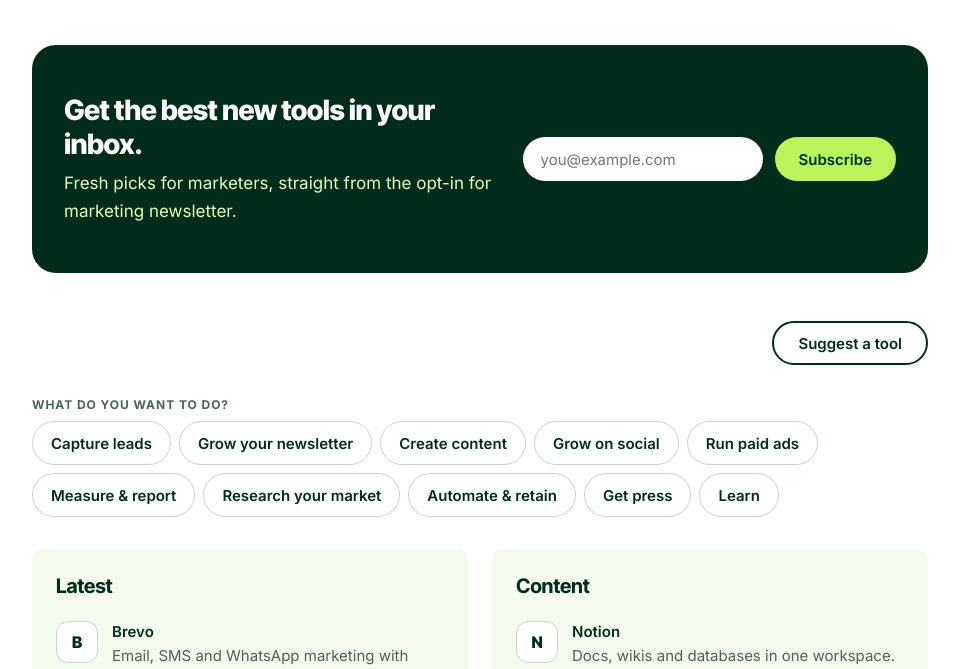
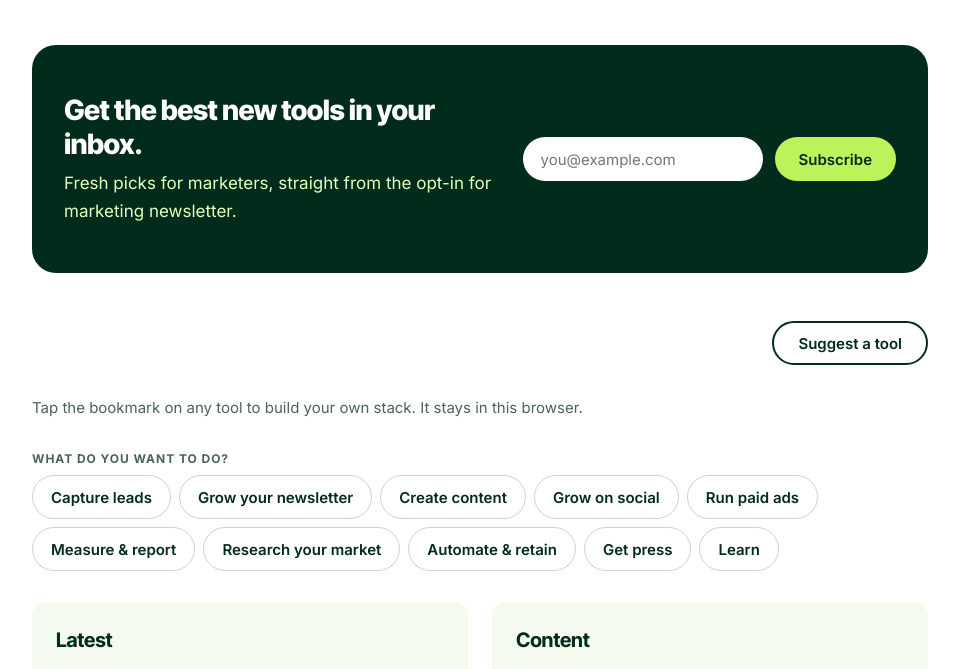
Before and after one commit to omsdq/opt-in-marketing-tools, a plain HTML site: page index.html in a window 1280 px wide. Shown: the part 261-930 px from the top of the page, without its empty margins (160-1119 px from the left). Drawn offline with Linux system fonts and the light colour scheme.

Commit message:
Add Saved Stacks: bookmark tools into a personal stack (stored in the browser)
Co-Authored-By: Claude Sonnet 5.5 <noreply@anthropic.com>
Claude-Session: https://claude.ai/code/session_01F35acnEK3xq7Ubcj68R4Fm

```diff
--- a/index.html
+++ b/index.html
@@ -16,6 +16,9 @@
 .chip:hover{border-color:#012b1b!important}
 .chip:focus-visible,.chip-clear:focus-visible{outline:2px solid #3d6b14;outline-offset:3px}
 body{margin:0}
+.save:hover{background:#e5ffb8}
+.save:focus-visible,.unsave:focus-visible,.stack-copy:focus-visible,.stack-clear:focus-visible{outline:2px solid #3d6b14;outline-offset:3px}
+#mystack section .stack-copy:focus-visible,#mystack section .stack-clear:focus-visible{outline-color:#bcf35b}
 a{color:inherit}
 .row:hover{background:#ffffff}
 .nav:hover{background:#f5faee}
@@ -62,6 +65,7 @@ a{color:inherit}
 <a class="ghost" href="https://tally.so/r/Ar7eGl" target="_blank" rel="noopener noreferrer" style="display: inline-flex; align-items: center; height: 44px; box-sizing: border-box; padding: 0 24px; border: 2px solid #012b1b; border-radius: 999px; font-size: 15px; font-weight: 600; color: #012b1b; text-decoration: none">Suggest a tool</a>
 </div>
 
+<div id="mystack"></div>
 <div id="usecases" style="display: flex; flex-wrap: wrap; gap: 8px"></div>
 <div id="usecase-info" aria-live="polite" style="display: none; font-size: 15px; line-height: 22px; color: #4b6358"></div>
 <div id="latest" style="display: flex; flex-wrap: wrap; gap: 24px; align-items: flex-start">
@@ -295,18 +299,30 @@ const H="font-family: 'Inter Tight', 'SF Pro Display', -apple-system, system-ui,
 const chev='<svg width="18" height="18" viewBox="0 0 24 24" fill="none" stroke="currentColor" stroke-width="2" stroke-linecap="round" stroke-linejoin="round" aria-hidden="true"><path d="M6 9l6 6 6-6"/></svg>';
 const cols={colLeft:[['Latest',latest],['AI',ai],['AI writing',aiWriting],['Design',design],['Automation',automation],['Social',social],['LinkedIn',linkedin],['Influencer marketing',influencer],['Paid media',paidMedia],['Education',education]],
 colRight:[['Content',content],['Editing',editing],['Operations',operations],['Email',email],['Website building',website],['Research',research],['Creative ops',creativeOps],['CRO',cro],['Local SEO',localSeo],['PR',pr],['Paid ads',paidAds]]};
+const SK='otm-stack';
+const ALL={};for(const k in cols)cols[k].forEach(c=>{if(c[0]!=='Latest')c[1].forEach(i=>{ALL[i.name]=i;});});
+let stack=[];try{stack=JSON.parse(localStorage.getItem(SK)||'[]').filter(n=>ALL[n]);}catch(e){stack=[];}
+function persist(){try{localStorage.setItem(SK,JSON.stringify(stack));}catch(e){}}
+const saved=n=>stack.indexOf(n)>-1;
+function stackUI(){const el=document.getElementById('mystack');if(!el)return;
+if(!stack.length){el.innerHTML='<p style="margin:0;font-size:15px;line-height:22px;color:#4b6358">Tap the bookmark on any tool to build your own stack. It stays in this browser.</p>';return;}
+el.innerHTML='<section style="background:#012b1b;border-radius:12px;padding:24px;display:flex;flex-direction:column;gap:16px"><h3 style="margin:0;'+H+';font-size:20px;line-height:26px;font-weight:700;letter-spacing:-0.01em;color:#ffffff">My stack \u00b7 '+stack.length+'</h3><div style="display:flex;flex-wrap:wrap;gap:8px">'+stack.map(n=>'<span style="display:inline-flex;align-items:center;border-radius:999px;background:#e5ffb8;color:#012b1b;font-size:15px;font-weight:600"><a href="'+esc(withUtm(ALL[n].url))+'" target="_blank" rel="noopener noreferrer" style="padding:10px 4px 10px 16px;text-decoration:none">'+esc(n)+'</a><button type="button" class="unsave" data-n="'+esc(n)+'" aria-label="Remove '+esc(n)+' from my stack" style="width:44px;height:44px;border:0;background:transparent;color:#012b1b;font-size:18px;cursor:pointer;border-radius:999px">\u00d7</button></span>').join('')+'</div><div style="display:flex;flex-wrap:wrap;align-items:center;gap:8px"><button type="button" class="stack-copy" style="height:44px;padding:0 24px;border:0;border-radius:999px;background:#bcf35b;color:#012b1b;font-family:inherit;font-size:15px;font-weight:600;cursor:pointer">Copy list</button><button type="button" class="stack-clear" style="min-height:44px;padding:0 16px;border:0;background:transparent;color:#e5ffb8;font-family:inherit;font-size:15px;font-weight:600;text-decoration:underline;cursor:pointer">Clear</button></div></section>';}
 function favicon(url){try{return 'https://www.google.com/s2/favicons?domain='+new URL(url).hostname+'&sz=64';}catch(e){return '';}}
 function withUtm(url){try{const u=new URL(url);if(u.hostname.endsWith('optinformarketing.substack.com'))return url;u.searchParams.set('utm_source','optinformarketing');u.searchParams.set('utm_medium','directory');return u.toString();}catch(e){return url;}}
-function row(i){const fav=favicon(i.url);return '<a class="row" href="'+esc(withUtm(i.url))+'" target="_blank" rel="noopener noreferrer" style="display: flex; align-items: flex-start; gap: 14px; padding: 10px; margin: 0 -10px; border-radius: 12px; text-decoration: none; color: inherit"><div style="width:40px;height:40px;flex:none;border-radius:12px;border:1px solid #c9d6cd;overflow:hidden;background:#fff;display:flex;align-items:center;justify-content:center;"><img src="'+fav+'" alt="" width="28" height="28" style="width:28px;height:28px;object-fit:contain;display:block;" onerror="this.parentNode.innerHTML=\'<span style=&quot;font-family:Inter Tight,sans-serif;font-size:16px;font-weight:800;color:#012b1b&quot;>'+esc(i.initial)+'</span>\'"></div><div style="min-width: 0; display: flex; flex-direction: column; gap: 2px"><span style="font-size: 15px; line-height: 22px; font-weight: 600">'+esc(i.name)+'</span><span style="font-size: 15px; line-height: 22px; color: #4b6358">'+esc(i.desc)+'</span></div></a>';}
+function rowA(i){const fav=favicon(i.url);return '<a class="row" href="'+esc(withUtm(i.url))+'" target="_blank" rel="noopener noreferrer" style="display: flex; align-items: flex-start; gap: 14px; padding: 10px 54px 10px 10px; margin: 0; border-radius: 12px; text-decoration: none; color: inherit"><div style="width:40px;height:40px;flex:none;border-radius:12px;border:1px solid #c9d6cd;overflow:hidden;background:#fff;display:flex;align-items:center;justify-content:center;"><img src="'+fav+'" alt="" width="28" height="28" style="width:28px;height:28px;object-fit:contain;display:block;" onerror="this.parentNode.innerHTML=\'<span style=&quot;font-family:Inter Tight,sans-serif;font-size:16px;font-weight:800;color:#012b1b&quot;>'+esc(i.initial)+'</span>\'"></div><div style="min-width: 0; display: flex; flex-direction: column; gap: 2px"><span style="font-size: 15px; line-height: 22px; font-weight: 600">'+esc(i.name)+'</span><span style="font-size: 15px; line-height: 22px; color: #4b6358">'+esc(i.desc)+'</span></div></a>';}
+function row(i){const on=saved(i.name);return '<div style="position:relative;margin:0 -10px">'+rowA(i)+'<button type="button" class="save" data-n="'+esc(i.name)+'" aria-pressed="'+on+'" aria-label="Save '+esc(i.name)+' to my stack" style="position:absolute;right:4px;top:9px;width:44px;height:44px;border:0;border-radius:999px;background:transparent;color:#012b1b;display:flex;align-items:center;justify-content:center;cursor:pointer"><svg width="20" height="20" viewBox="0 0 24 24" fill="'+(on?'currentColor':'none')+'" stroke="currentColor" stroke-width="2" stroke-linejoin="round" aria-hidden="true"><path d="M6 3h12v18l-6-4-6 4z"/></svg></button></div>';}
 function card(title,items){const o=!!open[title];const can=items.length>LIMIT;
 return '<section style="background: #f5faee; border-radius: 12px; padding: 24px 24px 12px; display: flex; flex-direction: column; gap: 12px"><h3 style="margin: 0; '+H+'; font-size: 20px; line-height: 26px; font-weight: 700; letter-spacing: -0.01em">'+esc(title)+'</h3><div style="display: flex; flex-direction: column; gap: 2px">'+(o?items:items.slice(0,LIMIT)).map(row).join('')+'</div>'+(can?'<button type="button" class="more" data-t="'+esc(title)+'" aria-expanded="'+o+'" style="align-self: center; display: inline-flex; align-items: center; gap: 8px; min-height: 44px; padding: 0 16px; border: 0; background: transparent; font-family: inherit; font-size: 15px; font-weight: 600; color: #012b1b; cursor: pointer">'+(o?'Show less':'See all ('+items.length+')')+' <span style="display: inline-flex; transform: '+(o?'rotate(180deg)':'none')+'">'+chev+'</span></button>':'')+'</section>';}
-function render(){chips();for(const k in cols){document.getElementById(k).innerHTML=cols[k].map(c=>{
+function render(){chips();stackUI();for(const k in cols){document.getElementById(k).innerHTML=cols[k].map(c=>{
 if(!active)return card(c[0],c[1]);
 if(c[0]==='Latest')return '';
 const m=c[1].filter(useMatch);
 return m.length?cardAll(c[0],m):'';}).join('');}}
 function cardAll(title,items){return '<section style="background: #f5faee; border-radius: 12px; padding: 24px 24px 12px; display: flex; flex-direction: column; gap: 12px"><h3 style="margin: 0; '+H+'; font-size: 20px; line-height: 26px; font-weight: 700; letter-spacing: -0.01em">'+esc(title)+'</h3><div style="display: flex; flex-direction: column; gap: 2px">'+items.map(row).join('')+'</div></section>';}
 document.addEventListener('click',e=>{const c=e.target.closest('.chip');if(c){active=(active===c.dataset.u)?null:c.dataset.u;render();return;}if(e.target.closest('.chip-clear')){active=null;render();}});
+document.addEventListener('click',e=>{const s=e.target.closest('.save,.unsave');if(s){const n=s.dataset.n,i=stack.indexOf(n);if(i>-1)stack.splice(i,1);else stack.push(n);persist();render();const f=document.querySelector('.save[data-n="'+CSS.escape(n)+'"]');if(f)f.focus();return;}
+if(e.target.closest('.stack-clear')){stack=[];persist();render();return;}
+const cp=e.target.closest('.stack-copy');if(cp){const txt=stack.map(n=>n+' - '+ALL[n].url).join('\n');if(navigator.clipboard)navigator.clipboard.writeText(txt).then(()=>{cp.textContent='Copied';setTimeout(()=>{cp.textContent='Copy list';},1500);}).catch(()=>{});}});
 document.addEventListener('click',e=>{const b=e.target.closest('.more');if(b){open[b.dataset.t]=!open[b.dataset.t];render();}});
 render();
 const em=document.getElementById('email'),sub=document.querySelector('a.sub');
```
